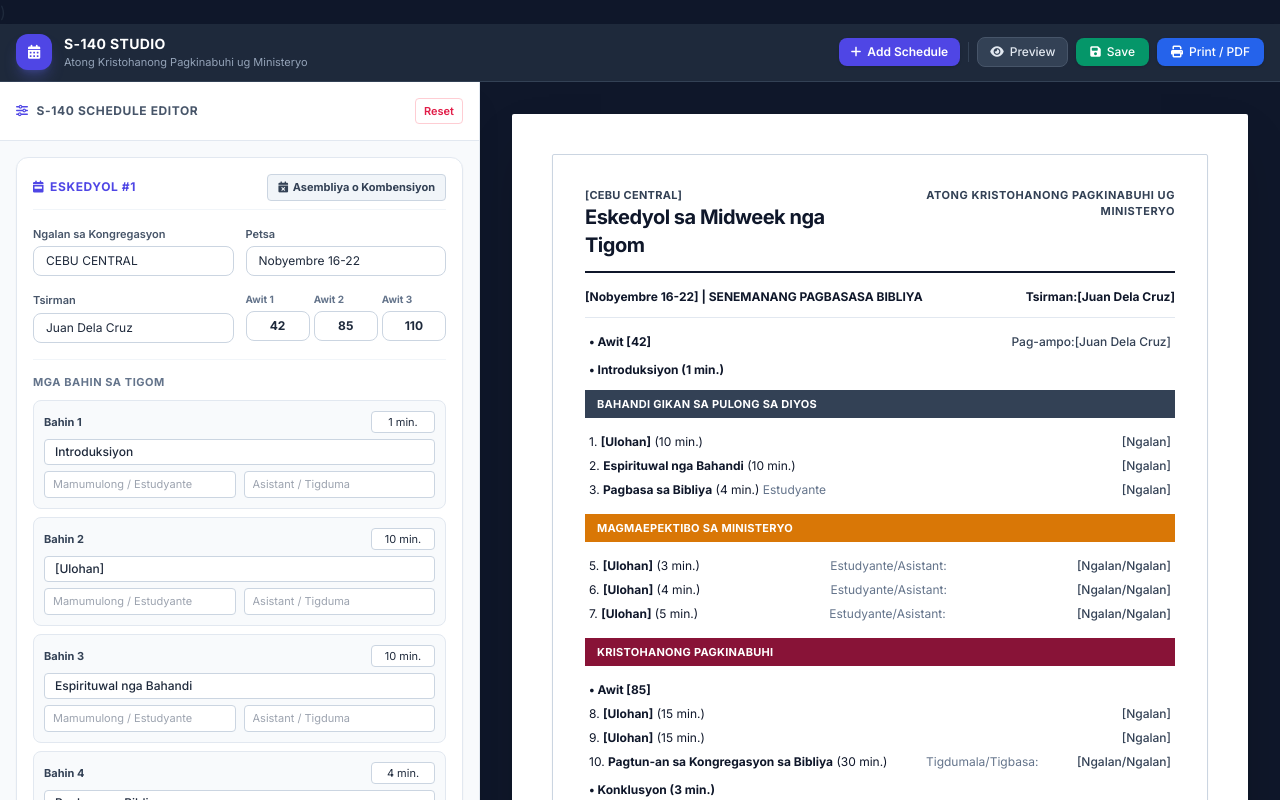
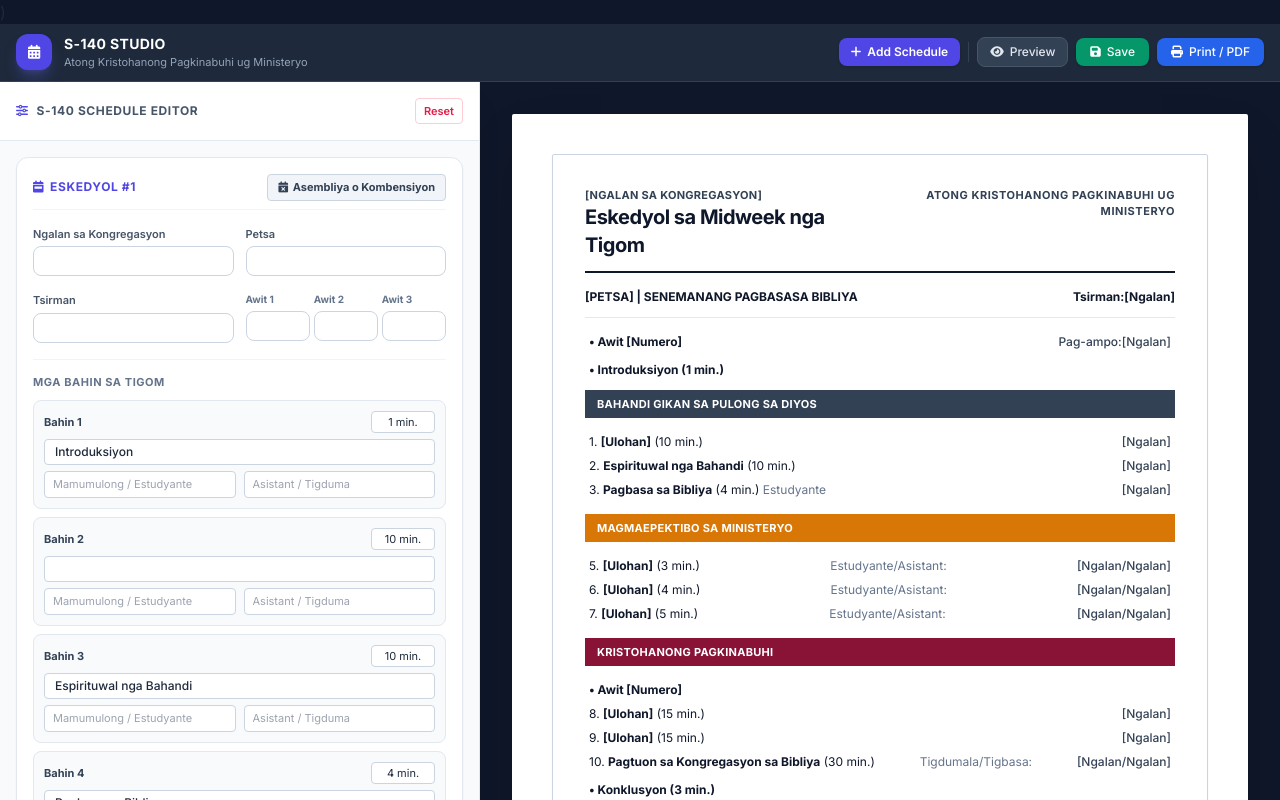
Before and after one commit to zittherbacsan-collab/Midweek-Meeting-Scheduler-Sheet, a plain HTML site: page index.html in a window 1280 px wide. Both pictures are taken after a click on the button "Reset". Drawn offline with nearby package versions, Linux system fonts and the light colour scheme.

Commit message:
Reset meeting data with empty values

```diff
--- a/index.html
+++ b/index.html
@@ -243,24 +243,24 @@
 
         function resetData() {
             schedules = [{
-                congregation: "CEBU CENTRAL",
-                date: "Nobyembre 16-22",
-                chairman: "Juan Dela Cruz",
-                song1: "42",
-                song2: "85",
-                song3: "110",
+                congregation: "",
+                date: "",
+                chairman: "",
+                song1: "",
+                song2: "",
+                song3: "",
                 noMeeting: false,
                 parts: [
                     { id: 1, title: "Introduksiyon", duration: "1 min.", speaker: "", reader: "" },
-                    { id: 2, title: "[Ulohan]", duration: "10 min.", speaker: "", reader: "" },
+                    { id: 2, title: "", duration: "10 min.", speaker: "", reader: "" },
                     { id: 3, title: "Espirituwal nga Bahandi", duration: "10 min.", speaker: "", reader: "" },
                     { id: 4, title: "Pagbasa sa Bibliya", duration: "4 min.", speaker: "", reader: "" },
-                    { id: 5, title: "[Ulohan]", duration: "3 min.", speaker: "", reader: "" },
-                    { id: 6, title: "[Ulohan]", duration: "4 min.", speaker: "", reader: "" },
-                    { id: 7, title: "[Ulohan]", duration: "5 min.", speaker: "", reader: "" },
-                    { id: 8, title: "[Ulohan]", duration: "15 min.", speaker: "", reader: "" },
-                    { id: 9, title: "[Ulohan]", duration: "15 min.", speaker: "", reader: "" },
-                    { id: 10, title: "Pagtun-an sa Kongregasyon sa Bibliya", duration: "30 min.", speaker: "", reader: "" }
+                    { id: 5, title: "", duration: "3 min.", speaker: "", reader: "" },
+                    { id: 6, title: "", duration: "4 min.", speaker: "", reader: "" },
+                    { id: 7, title: "", duration: "5 min.", speaker: "", reader: "" },
+                    { id: 8, title: "", duration: "15 min.", speaker: "", reader: "" },
+                    { id: 9, title: "", duration: "15 min.", speaker: "", reader: "" },
+                    { id: 10, title: "Pagtuon sa Kongregasyon sa Bibliya", duration: "30 min.", speaker: "", reader: "" }
                 ]
             }];
             renderEditor();
```
